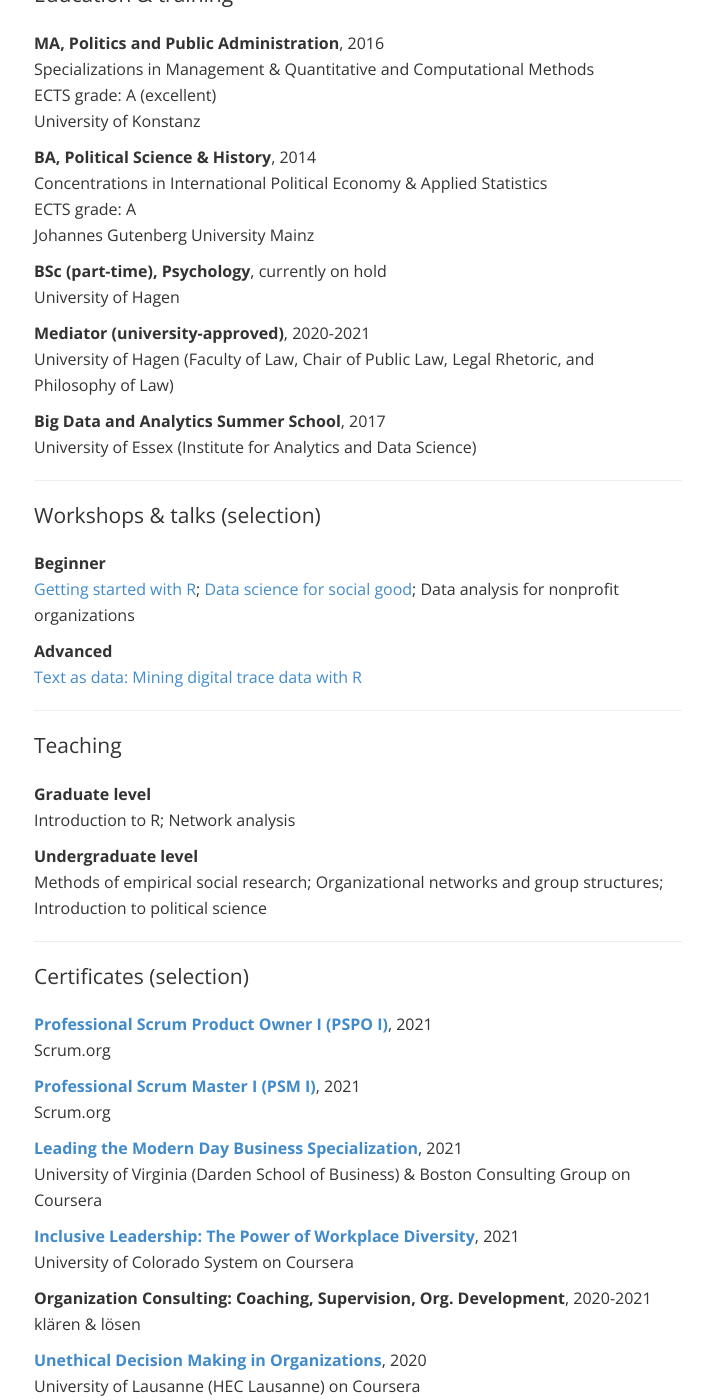
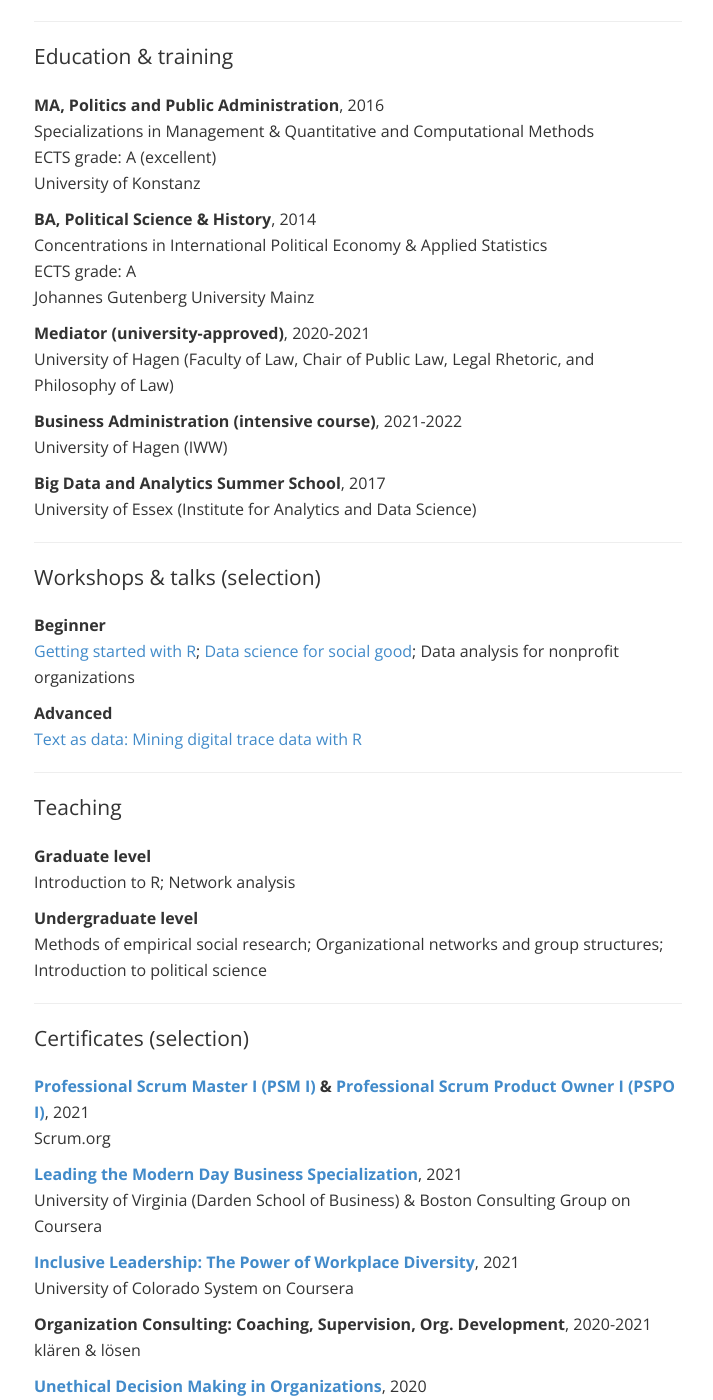
Before and after one commit to lhehnke/lhehnke.github.io, a Jekyll site: the page built from cv/index.html, in a window 1280 px wide and 1400 px high, scrolled down 1177 px. Shown: the whole window, without its empty margins (282-995 px from the left). Built offline with Jekyll 4.4.1, drawn with Linux system fonts in a browser that asks for light colours; nearby versions of some CDN libraries; some of the changed text lies outside the part shown.

Commit message:
"Is not the pastness of the past the more profound, the more legendary, the more immediately it falls before the present?"

```diff
--- a/cv/index.html
+++ b/cv/index.html
@@ -71,11 +71,14 @@
         ECTS grade: A<br>
 				Johannes Gutenberg University Mainz</p>
 
-    <p><strong>BSc (part-time), Psychology</strong>, currently on hold<br>
-				University of Hagen</p>
+<!--    <p><strong>BSc (part-time), Psychology</strong>, currently on hold<br>
+				University of Hagen</p> -->
 
     <p><strong>Mediator (university-approved)</strong>, 2020-2021<br>
 				University of Hagen (Faculty of Law, Chair of Public Law, Legal Rhetoric, and <br>Philosophy of Law)</p>
+
+    <p><strong>Business Administration (intensive course)</strong>, 2021-2022<br>
+				University of Hagen (IWW)</p>
 
     <p><strong>Big Data and Analytics Summer School</strong>, 2017<br>
 				University of Essex (Institute for Analytics and Data Science)</p>
@@ -107,10 +110,7 @@
 
     <p class="lead">Certificates (selection)</p>
 
-    <p><strong><a href="https://www.scrum.org/user/872852">Professional Scrum Product Owner I (PSPO I)</a></strong>, 2021<br>
-				Scrum.org</p>
-
-    <p><strong><a href="https://www.scrum.org/user/872852">Professional Scrum Master I (PSM I)</a></strong>, 2021<br>
+    <p><strong><a href="https://www.scrum.org/user/872852">Professional Scrum Master I (PSM I)</a> & <a href="https://www.scrum.org/user/872852">Professional Scrum Product Owner I (PSPO I)</a></strong>, 2021<br>
 				Scrum.org</p>
 
     <p><strong><a href="https://www.coursera.org/account/accomplishments/specialization/certificate/Q2JS52C32KNZ">Leading the Modern Day Business Specialization</a></strong>, 2021<br>
--- a/index.html
+++ b/index.html
@@ -21,12 +21,11 @@
 	<p class="lead">Hello, Reader!</p>
 
 	<p>I'm Lisa and I dedicate most of my time to making a difference by driving social and organizational change.</p>
-
 	<p>After graduating from university, I ventured into academia as a researcher and lecturer but soon realized that I was more passionate about connecting with people and solving real-world challenges than my h-index. Fast forward a few years and I've co-directed a social start-up with the mission to build decentralized open source software, used data for good as a core team member, team and project lead at <a href="https://correlaid.org" target="_blank">CorrelAid</a>, and served as a steering committee member of the <a href="https://opensciencemooc.eu/" target="_blank">Open Science MOOC</a> to openly share scientific knowledge.</p>
 
-	<p>These diverse experiences across industries led to my current occupation as a trained mediator and consultant with a focus on digital transformation processes in the public sector. Beyond that, I'm strangely curious about the mechanisms behind aviation accidents, would invite Leonardo da Vinci and Amelia Earhart over for dinner, and <a href="https://twitter.com/dataplanes" target="_blank">advocate</a> for doing the right thing.</p>
+	<p>These diverse experiences across industries led to my current occupation as a trained mediator and freelance consultant for digital transformation and agile management. Beyond that, I'm strangely curious about the mechanisms behind aviation accidents, would invite Leonardo da Vinci and Amelia Earhart over for dinner, and <a href="https://twitter.com/dataplanes" target="_blank">advocate</a> for doing the right thing.</p>
 
-	<p>As a freelancer I support purpose-driven organizations in tapping the potential of their data to gain actionable insights and develop human-centered strategies to maximize their impact. I also give paid and pro bono talks and workshops on data-related topics as I strongly believe that people rather than numbers foster change. If you're interested in teaming up and tackling social or organizational challenges together, <a href="https://lhehnke.github.io/contact/">let me know</a> and we can discuss potential solutions.</p>
+	<p>As a freelance data scientist I support purpose-driven organizations in tapping the potential of their data to gain actionable insights and develop human-centered strategies to maximize their impact. I also give paid and pro bono talks and workshops on data-related topics as I strongly believe that people rather than numbers foster change. If you're interested in teaming up and tackling social or organizational challenges together, <a href="https://lhehnke.github.io/contact/">let me know</a> and we can discuss potential solutions.</p>
 
 </div>
 
```
Also changed, not shown: other parts of cv/index.html (+4 -4 lines).
